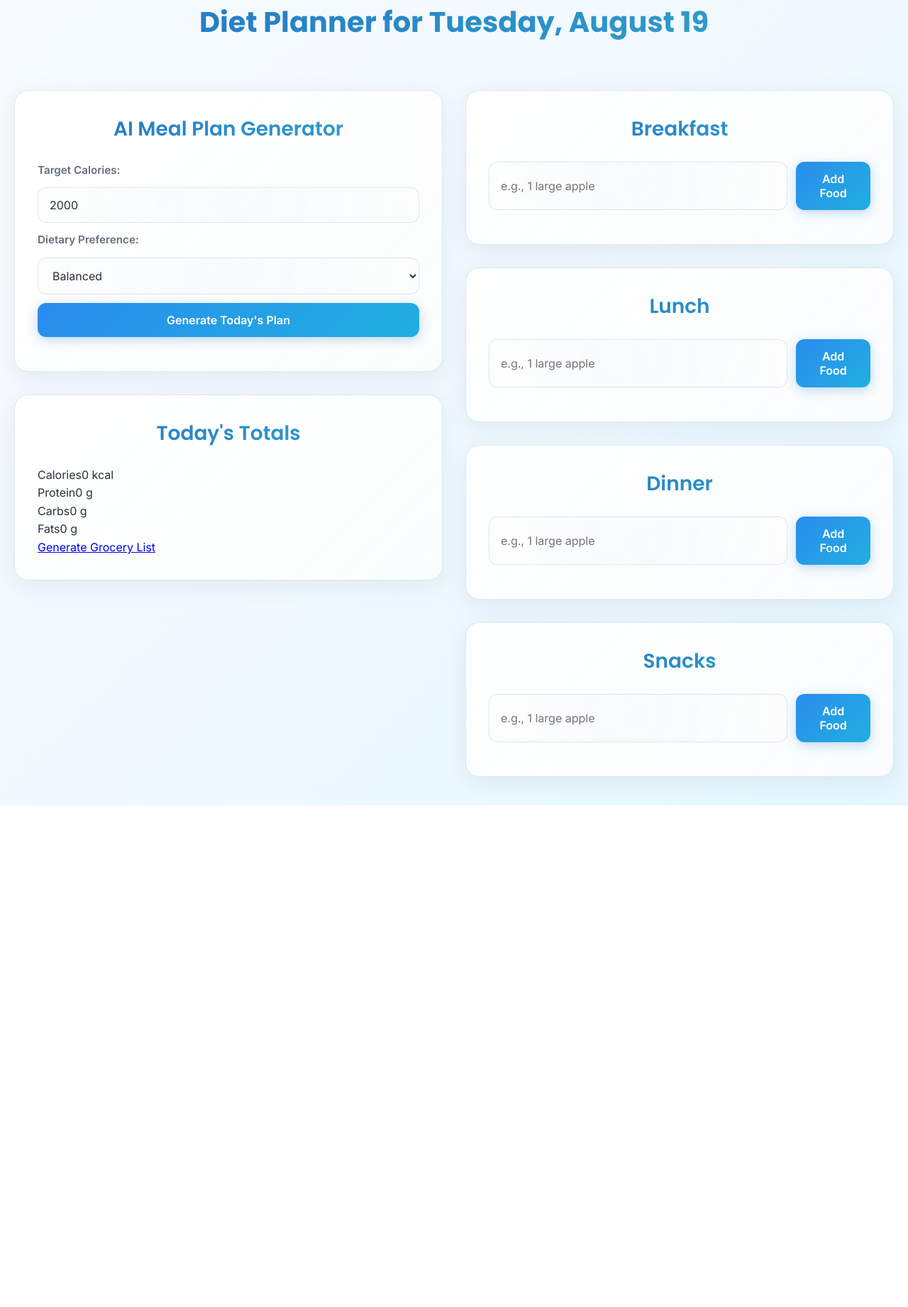
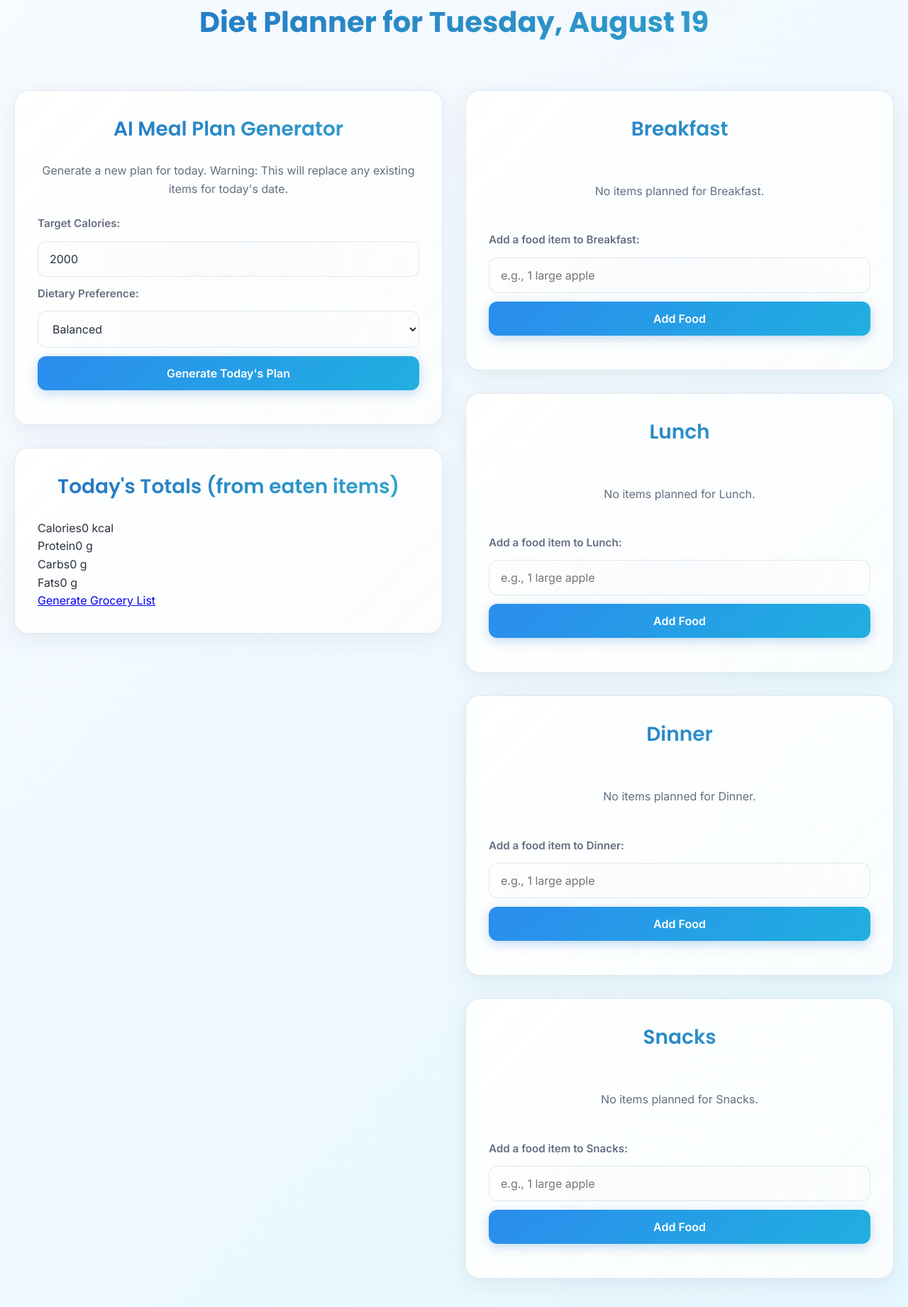
Before and after one commit to AkshithCodez/VitalSync, a Flask app: page /diet in a window 1280 px wide. Shown: the part 141-1983 px from the top of the page at 71% size. Before the commit the page ends 1276 px from the top, so only its background shows below. Run offline with Flask 3, Linux system fonts and the light colour scheme; a user stored in the database is signed in; tables that the repository leaves empty hold one stand-in row (values such as "Sample post"); some libraries are stand-ins or nearby versions.

Commit message:
Diet planner is fully functional

```diff
--- a/project/main.py
+++ b/project/main.py
@@ -1,4 +1,4 @@
-from flask import Blueprint, render_template, request, redirect, url_for, jsonify
+from flask import Blueprint, render_template, request, redirect, url_for, jsonify, flash
 from flask_login import login_required, current_user
 from .models import PlannerItem, User, VitalsLog, Meal
 from . import db
@@ -6,6 +6,7 @@
 import os
 import re
 import requests
+import json
 from . import create_app
 from flask_weasyprint import HTML, render_pdf
 from datetime import datetime, date
@@ -55,11 +56,14 @@
         print(f"USDA API Error: {e}")
     return calories, protein, carbs, fats
 
-def add_meal_from_ai(food_item, meal_type):
+def add_meal_from_ai(food_item, meal_type, user):
     calories, protein, carbs, fats = get_nutrition_data(food_item)
-    new_meal = Meal(meal_type=meal_type, food_item=food_item, calories=calories, protein=protein, carbs=carbs, fats=fats, owner=current_user, date=date.today())
+    new_meal = Meal(
+        meal_type=meal_type, food_item=food_item,
+        calories=calories, protein=protein, carbs=carbs, fats=fats,
+        owner=user, date=date.today(), is_eaten=False
+    )
     db.session.add(new_meal)
-    db.session.commit()
 
 @main.route('/')
 @login_required
@@ -83,7 +87,12 @@
 def diet():
     today = date.today()
     meals = Meal.query.filter_by(owner=current_user, date=today).all()
-    totals = {'calories': sum(m.calories for m in meals), 'protein': sum(m.protein for m in meals), 'carbs': sum(m.carbs for m in meals), 'fats': sum(m.fats for m in meals)}
+    totals = {
+        'calories': sum(m.calories for m in meals if m.is_eaten),
+        'protein': sum(m.protein for m in meals if m.is_eaten),
+        'carbs': sum(m.carbs for m in meals if m.is_eaten),
+        'fats': sum(m.fats for m in meals if m.is_eaten)
+    }
     return render_template('diet.html', user=current_user, meals=meals, totals=totals, today=today)
 
 @main.route('/api/events')
@@ -115,8 +124,7 @@
     else:
         data = []
         for log in logs:
-            try:
-                data.append(float(log.metric_value))
+            try: data.append(float(log.metric_value))
             except (ValueError, TypeError): continue
         datasets.append({'label': metric, 'data': data, 'borderColor': '#3182ce'})
     return jsonify({'labels': labels, 'datasets': datasets, 'ranges': ranges.get(metric, {"high": None, "low": None})})
@@ -151,20 +159,35 @@
 @main.route('/generate_meal_plan', methods=['POST'])
 @login_required
 def generate_meal_plan():
+    Meal.query.filter_by(owner=current_user, date=date.today()).delete()
     calories = request.form.get('calories', '2000')
     diet_pref = request.form.get('diet_pref', 'a balanced')
-    prompt = f"Generate a simple, one-day {diet_pref} meal plan for a user with {current_user.condition}. Total calories around {calories}. List one item for breakfast, lunch, and dinner. Format like: Breakfast: [food]. Lunch: [food]. Dinner: [food]."
+    prompt = f"""
+    Generate a simple, one-day {diet_pref} meal plan for a user with {current_user.condition}.
+    The total calories should be around {calories}.
+    Your response MUST be a valid JSON object. Do not include markdown backticks.
+    The format should be:
+    {{
+      "Breakfast": ["item 1", "item 2"],
+      "Lunch": ["item 1", "item 2"],
+      "Dinner": ["item 1", "item 2"]
+    }}
+    """
     try:
-        Meal.query.filter_by(owner=current_user, date=date.today()).delete()
+        print("--- Sending meal plan prompt to AI... ---")
+        response = model.generate_content(prompt)
+        cleaned_text = response.text.strip()
+        print(f"--- AI Response Received:\n{cleaned_text}\n---")
+        meal_plan = json.loads(cleaned_text)
+        for meal_type, food_items in meal_plan.items():
+            for item in food_items:
+                add_meal_from_ai(item, meal_type, current_user)
         db.session.commit()
-        response = model.generate_content(prompt)
-        lines = response.text.split('\n')
-        for line in lines:
-            if "Breakfast:" in line: add_meal_from_ai(line.replace("Breakfast:", "").strip(), "Breakfast")
-            elif "Lunch:" in line: add_meal_from_ai(line.replace("Lunch:", "").strip(), "Lunch")
-            elif "Dinner:" in line: add_meal_from_ai(line.replace("Dinner:", "").strip(), "Dinner")
+        print("--- Meal plan successfully parsed and saved. ---")
     except Exception as e:
-        print(f"Gemini meal plan generation error: {e}")
+        db.session.rollback()
+        print(f"!!! MEAL PLAN GENERATION FAILED: {e} !!!")
+        flash("Sorry, there was an error generating the meal plan. Please try again.")
     return redirect(url_for('main.diet'))
 
 @main.route('/grocery_list')
@@ -198,6 +221,14 @@
 def delete_meal(meal_id):
     meal = Meal.query.filter_by(id=meal_id, user_id=current_user.id).first_or_404()
     db.session.delete(meal)
+    db.session.commit()
+    return redirect(url_for('main.diet'))
+
+@main.route('/toggle_meal/<int:meal_id>')
+@login_required
+def toggle_meal(meal_id):
+    meal = Meal.query.filter_by(id=meal_id, user_id=current_user.id).first_or_404()
+    meal.is_eaten = not meal.is_eaten
     db.session.commit()
     return redirect(url_for('main.diet'))
 
--- a/project/models.py
+++ b/project/models.py
@@ -38,4 +38,5 @@
     protein = db.Column(db.Integer, default=0)
     carbs = db.Column(db.Integer, default=0)
     fats = db.Column(db.Integer, default=0)
+    is_eaten = db.Column(db.Boolean, default=False)
     user_id = db.Column(db.Integer, db.ForeignKey('user.id'), nullable=False)
--- a/project/static/style.css
+++ b/project/static/style.css
@@ -249,6 +249,12 @@
 .delete-button { color: var(--text-muted-color); font-size: 24px; font-weight: bold; text-decoration: none; padding: 0 16px; opacity: 0.7; }
 .delete-button:hover { opacity: 1; color: var(--danger-color); }
 .empty-state { text-align: center; color: var(--text-muted-color); padding: 20px 0; }
+.meal-item-text { display: flex; flex-direction: column; }
+.meal-item-text small { font-size: 0.8rem; color: var(--text-muted-color); }
+.task-list li .checkbox { width: 20px; height: 20px; border: 2px solid var(--border-color); border-radius: 4px; margin-right: 12px; transition: all 0.2s; }
+.task-list li.done .task-content { color: var(--text-muted-color); text-decoration: line-through; }
+.task-list li.done .checkbox { background-image: var(--primary-color); border-color: transparent; position: relative; }
+.task-list li.done .checkbox::after { content: ''; position: absolute; left: 6px; top: 2px; width: 5px; height: 10px; border: solid white; border-width: 0 3px 3px 0; transform: rotate(45deg); }
 
 /* --- AI Report, Calendar, Chart, BMI --- */
 .report-content pre { white-space: pre-wrap; word-wrap: break-word; font-family: inherit; font-size: 1rem; line-height: 1.7; color: var(--text-color); background-color: var(--subtle-bg-color); padding: 16px; border-radius: 12px; border: 1px solid var(--border-color); }
@@ -291,15 +297,3 @@
 /* --- Utility & Flash Messages --- */
 .hidden { display: none !important; }
 .flash-message { padding: 20px 24px; background: var(--flash-bg-color); color: var(--flash-text-color); border: 1px solid var(--flash-border-color); border-radius: 16px; text-align: center; margin-bottom: 24px; font-weight: 500; }
-
-/* --- Styles for Yoga Page --- */
-.yoga-layout { display: flex; flex-wrap: wrap; gap: 24px; }
-.asana-list { flex: 1; min-width: 200px; border-right: 1px solid var(--border-color); padding-right: 24px; }
-.asana-list h4 { margin-top: 0; font-size: 18px; background: var(--header-color); -webkit-background-clip: text; background-clip: text; -webkit-text-fill-color: transparent; }
-.asana-list ul { list-style-type: none; padding: 0; margin: 0; }
-.asana-list a { display: block; padding: 10px; text-decoration: none; color: var(--text-color); border-radius: 6px; margin-bottom: 4px; font-weight: 500; }
-.asana-list a:hover { background-color: var(--subtle-bg-color); }
-.asana-list a.active { background: var(--primary-color); color: white; font-weight: bold; }
-.asana-display { flex: 3; min-width: 300px; text-align: center; }
-.asana-display img { width: 100%; max-width: 400px; height: auto; border-radius: 8px; border: 1px solid var(--border-color); margin-bottom: 16px; }
-.asana-display h3 { margin-top: 0; background: var(--header-color); -webkit-background-clip: text; background-clip: text; -webkit-text-fill-color: transparent; }
--- a/project/templates/diet.html
+++ b/project/templates/diet.html
@@ -11,6 +11,7 @@
     <div class="dashboard-column">
         <div class="card-container">
             <h2>AI Meal Plan Generator</h2>
+            <p>Generate a new plan for today. Warning: This will replace any existing items for today's date.</p>
             <form action="{{ url_for('main.generate_meal_plan') }}" method="POST" class="input-form-stacked">
                 <label for="calories">Target Calories:</label>
                 <input type="number" name="calories" value="2000" class="small-input">
@@ -25,7 +26,7 @@
             </form>
         </div>
         <div class="card-container">
-            <h2>Today's Totals</h2>
+            <h2>Today's Totals (from eaten items)</h2>
             <div class="totals-grid">
                 <div><span>Calories</span>{{ totals.calories }} kcal</div>
                 <div><span>Protein</span>{{ totals.protein }} g</div>
@@ -40,17 +41,29 @@
         {% for meal_type in ['Breakfast', 'Lunch', 'Dinner', 'Snacks'] %}
         <div class="card-container">
             <h2>{{ meal_type }}</h2>
-            <ul class="meal-list">
-                {% for meal in meals if meal.meal_type == meal_type %}
-                <li>
-                    <span>{{ meal.food_item }} ({{ meal.calories }} kcal)</span>
-                    <a href="{{ url_for('main.delete_meal', meal_id=meal.id) }}" class="delete-button-small">×</a>
-                </li>
-                {% endfor %}
+            <ul class="task-list">
+                {% set meals_for_type = meals|selectattr('meal_type', 'equalto', meal_type)|list %}
+                {% if meals_for_type %}
+                    {% for meal in meals_for_type %}
+                    <li class="{% if meal.is_eaten %}done{% endif %}">
+                        <a href="{{ url_for('main.toggle_meal', meal_id=meal.id) }}" class="task-content">
+                            <span class="checkbox"></span>
+                            <div class="meal-item-text">
+                                <span>{{ meal.food_item }}</span>
+                                <small>{{ meal.calories }} kcal | P: {{meal.protein}}g, C: {{meal.carbs}}g, F: {{meal.fats}}g</small>
+                            </div>
+                        </a>
+                        <a href="{{ url_for('main.delete_meal', meal_id=meal.id) }}" class="delete-button-small">×</a>
+                    </li>
+                    {% endfor %}
+                {% else %}
+                     <p class="empty-state">No items planned for {{ meal_type }}.</p>
+                {% endif %}
             </ul>
-            <form action="{{ url_for('main.add_meal') }}" method="POST" class="input-form">
+            <form action="{{ url_for('main.add_meal') }}" method="POST" class="input-form-stacked" style="margin-top: 24px;">
                 <input type="hidden" name="meal_type" value="{{ meal_type }}">
-                <input type="text" name="food_item" placeholder="e.g., 1 large apple" required>
+                <label for="food-item-{{ meal_type }}">Add a food item to {{meal_type}}:</label>
+                <input type="text" name="food_item" id="food-item-{{ meal_type }}" placeholder="e.g., 1 large apple" required>
                 <button type="submit">Add Food</button>
             </form>
         </div>
```
